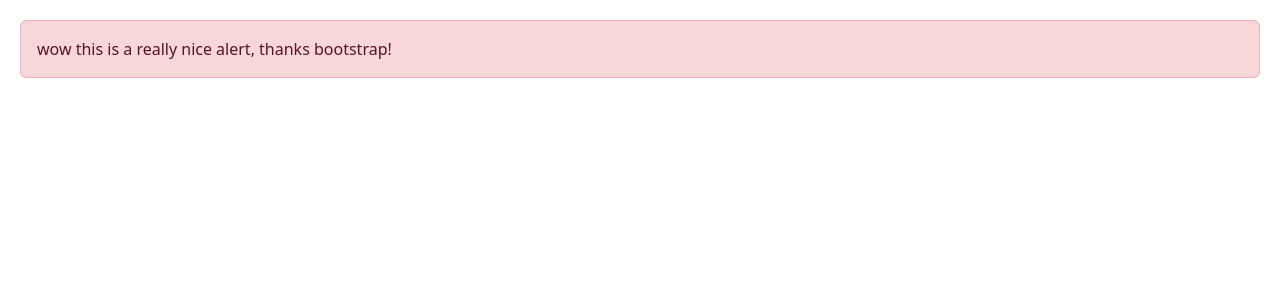
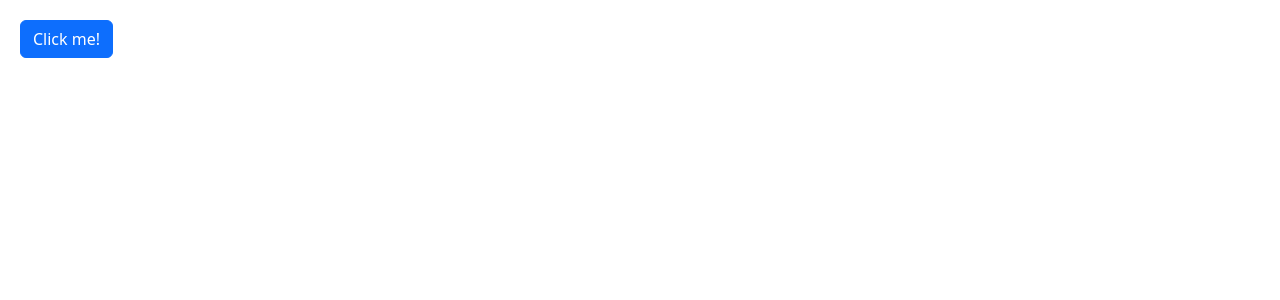
Before and after one commit to mohammad-alj/learning-react, a React (Vite) app: page / in a window 1280 px wide. Shown: the top 300 px of the page. Built offline with nearby package versions, Linux system fonts and the light colour scheme.

Commit message:
Exercise: Create button component.

```diff
--- a/src/App.tsx
+++ b/src/App.tsx
@@ -1,8 +1,12 @@
-import Alert from './components/Alert';
 import './app.css';
+import Button from './components/Button';
 
 function App() {
-	return <Alert>wow this is a really nice alert, thanks bootstrap!</Alert>;
+	return (
+		<Button color='primary' onClick={() => console.log('clicked')}>
+			Click me!
+		</Button>
+	);
 }
 
 export default App;
--- /dev/null
+++ b/src/components/Button.tsx
@@ -0,0 +1,24 @@
+interface Props {
+	children: string;
+	color:
+		| 'primary'
+		| 'secondary'
+		| 'danger'
+		| 'info'
+		| 'success'
+		| 'warning'
+		| 'light'
+		| 'dark'
+		| 'link';
+	onClick?: () => void;
+}
+
+const Button = ({color, children, onClick}: Props) => {
+	return (
+		<button className={'btn btn-' + color} onClick={onClick}>
+			{children}
+		</button>
+	);
+};
+
+export default Button;
```
